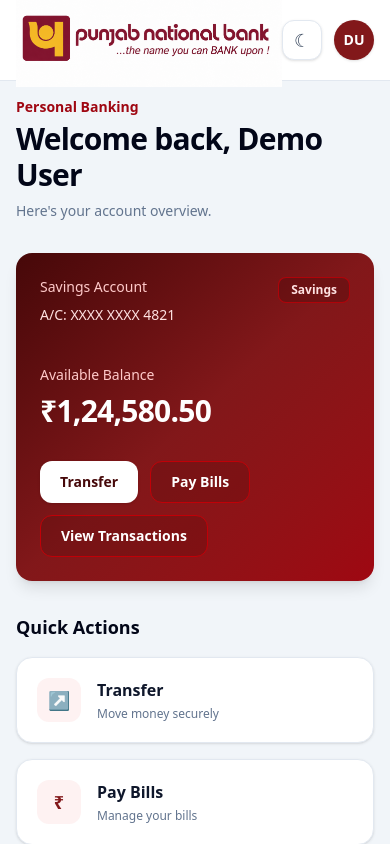
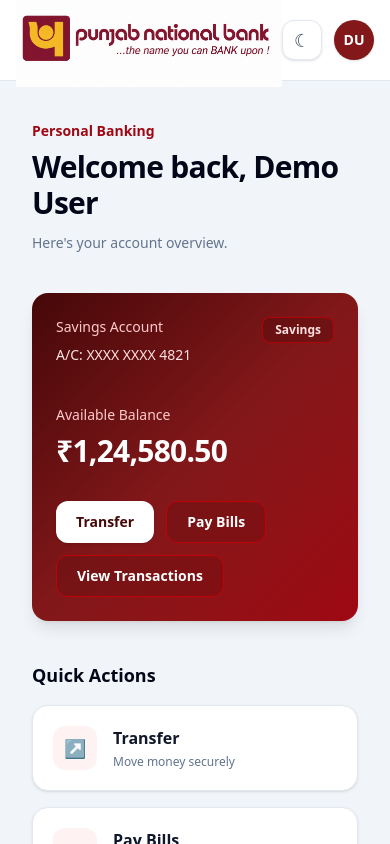
Before and after one commit to wagrude/SIH-2026-demo-clone, a Next.js app: page /dashboard in a window 390 px wide. Shown: the top 844 px of the page. Built offline with nearby package versions, Linux system fonts and the light colour scheme.

Commit message:
Improve dashboard layout spacing and responsiveness

```diff
--- a/app/dashboard/page.tsx
+++ b/app/dashboard/page.tsx
@@ -4,17 +4,18 @@
 
 export default function DashboardPage() {
   return (
-    <main className="space-y-8">
+    <main className="mx-auto w-full max-w-7xl space-y-10 px-4 py-6 sm:px-6 lg:px-10 lg:py-8">
+
       <div className="animate-fade-up">
         <p className="text-sm font-semibold text-red-800 dark:text-red-400">
           Personal Banking
         </p>
 
-        <h1 className="mt-1 text-3xl font-bold tracking-tight text-slate-950 dark:text-white">
+        <h1 className="mt-2 text-3xl font-bold tracking-tight text-slate-950 dark:text-white sm:text-4xl">
           Welcome back, Demo User
         </h1>
 
-        <p className="mt-2 text-sm text-slate-500 dark:text-slate-400">
+        <p className="mt-3 text-sm text-slate-500 dark:text-slate-400 sm:text-base">
           Here&apos;s your account overview.
         </p>
       </div>
@@ -30,6 +31,7 @@
       <div className="animate-fade-up [animation-delay:200ms]">
         <RecentTransactions />
       </div>
+
     </main>
   );
 }
```
